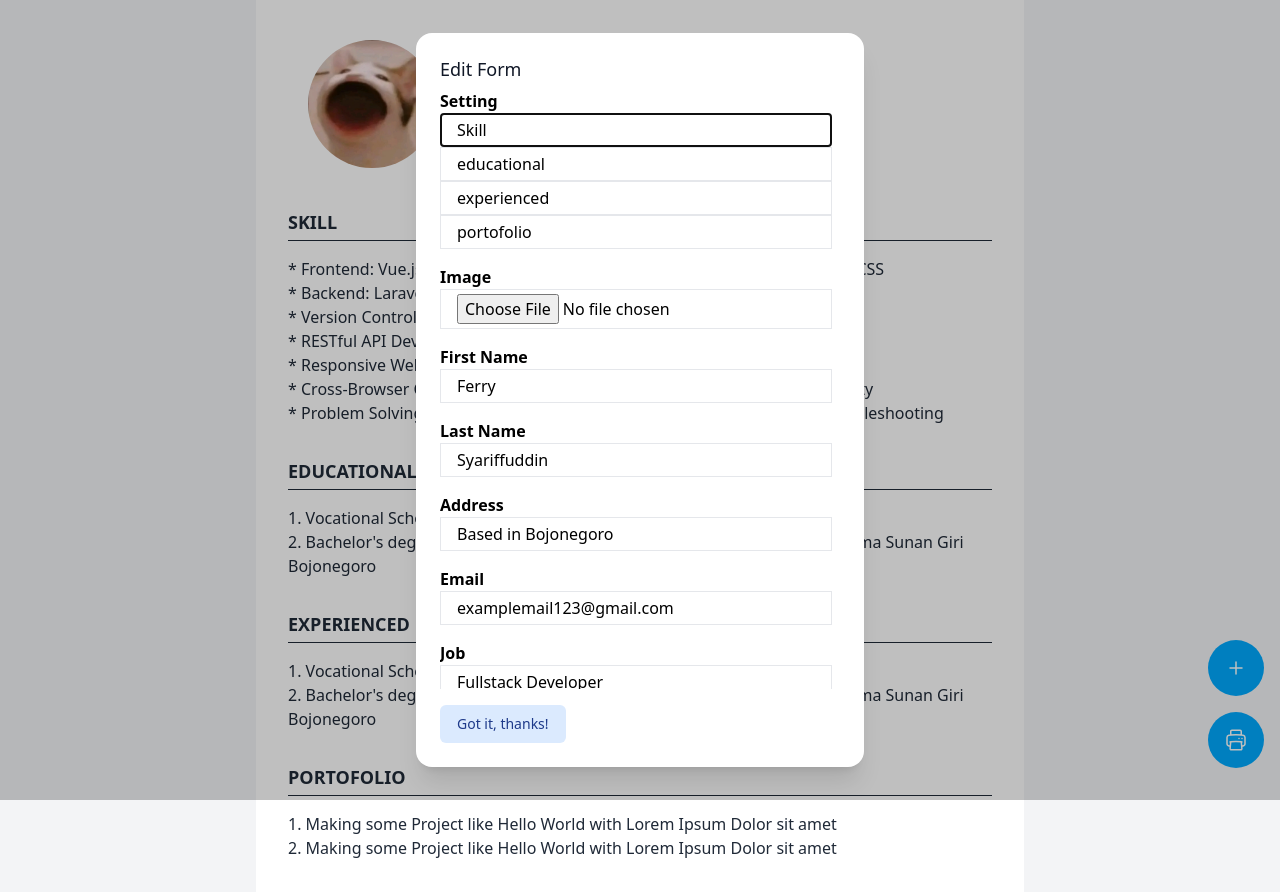
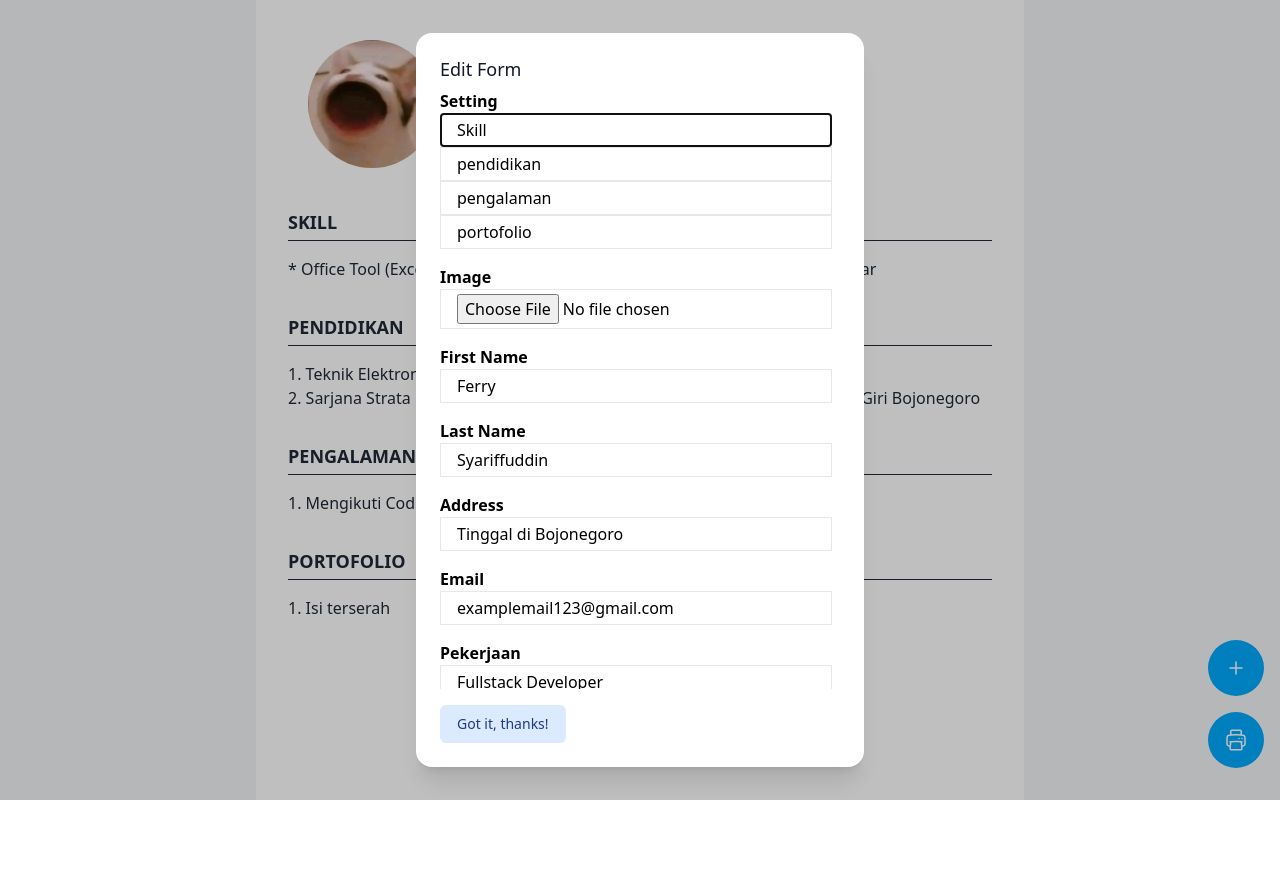
Before and after one commit to ferwizawsky/Simple-Resume-Builder, a Vue app: page / in a window 1280 px wide. After the commit the page ends 800 px from the top, so only its background shows below. Built offline with nearby package versions, Linux system fonts and the light colour scheme; what vue3-html2pdf would draw is missing.

Commit message:
Translate Indo

```diff
--- a/src/pages/Index.vue
+++ b/src/pages/Index.vue
@@ -75,46 +75,24 @@ const tmp_img = ref(null);
 const user = ref({
   setting: {
     skill: "Skill",
-    educational: "educational",
-    experienced: "experienced",
+    pendidikan: "pendidikan",
+    pengalaman: "pengalaman",
     portofolio: "portofolio",
   },
   image: "/profile.jpg",
   first_name: "Ferry",
   last_name: "Syariffuddin",
-  address: "Based in Bojonegoro",
+  address: "Tinggal di Bojonegoro",
   email: "examplemail123@gmail.com",
-  job: "Fullstack Developer",
-  skill_1: [
-    "Frontend: Vue.js, Tailwind CSS",
-    "Backend: Laravel, Node js",
-    "Version Control: Git",
-    "RESTful API Development",
-    "Responsive Web Design",
-    "Cross-Browser Compatibility",
-    "Problem Solving and Troubleshooting",
+  pekerjaan: "Fullstack Developer",
+  skill_1: ["Office Tool (Excel, Word, Powepoint)"],
+  skill_2: ["HTML CSS PHP MySQL Dasar"],
+  pendidikan: [
+    "Teknik Elektronika di SMK N 2 Bojonegoro",
+    "Sarjana Strata 1 Teknik Informatika di Universitas Nahdlatul Ulama Sunan Giri Bojonegoro",
   ],
-  skill_2: [
-    "Frontend: Vue.js, Tailwind CSS",
-    "Backend: Laravel, Node js",
-    "Version Control: Git",
-    "RESTful API Development",
-    "Responsive Web Design",
-    "Cross-Browser Compatibility",
-    "Problem Solving and Troubleshooting",
-  ],
-  educational: [
-    "Vocational School Electronics Engineering in SMK N 2 Bojonegoro",
-    "Bachelor's degree in Informatics Engineering in Universitas Nahdlatul Ulama Sunan Giri Bojonegoro",
-  ],
-  experienced: [
-    "Vocational School Electronics Engineering in SMK N 2 Bojonegoro",
-    "Bachelor's degree in Informatics Engineering in Universitas Nahdlatul Ulama Sunan Giri Bojonegoro",
-  ],
-  portofolio: [
-    "Making some Project like Hello World with Lorem Ipsum Dolor sit amet",
-    "Making some Project like Hello World with Lorem Ipsum Dolor sit amet",
-  ],
+  pengalaman: ["Mengikuti Coding Bootcamp"],
+  portofolio: ["Isi terserah"],
 });
 </script>
 <template>
@@ -141,7 +119,7 @@ const user = ref({
           <div class="pt-4 text-xs lg:text-base">
             <div>{{ user.address }}</div>
             <div class="font-semibold">{{ user.email }}</div>
-            <div class="text-primary font-bold">{{ user.job }}</div>
+            <div class="text-primary font-bold">{{ user.pekerjaan }}</div>
           </div>
         </div>
       </section>
@@ -164,12 +142,12 @@ const user = ref({
       <section class="mt-8">
         <div class="border-b border-current pb-1">
           <div class="font-bold text-lg uppercase">
-            {{ user.setting?.educational }}
+            {{ user.setting?.pendidikan }}
           </div>
         </div>
         <div class="pt-4">
           <div>
-            <div v-for="(item, index) in user.educational">
+            <div v-for="(item, index) in user.pendidikan">
               {{ index + 1 }}. {{ item }}
             </div>
           </div>
@@ -179,12 +157,12 @@ const user = ref({
       <section class="mt-8">
         <div class="border-b border-current pb-1">
           <div class="font-bold text-lg uppercase">
-            {{ user.setting?.experienced }}
+            {{ user.setting?.pengalaman }}
           </div>
         </div>
         <div class="pt-4">
           <div>
-            <div v-for="(item, index) in user.experienced">
+            <div v-for="(item, index) in user.pengalaman">
               {{ index + 1 }}. {{ item }}
             </div>
           </div>
```
